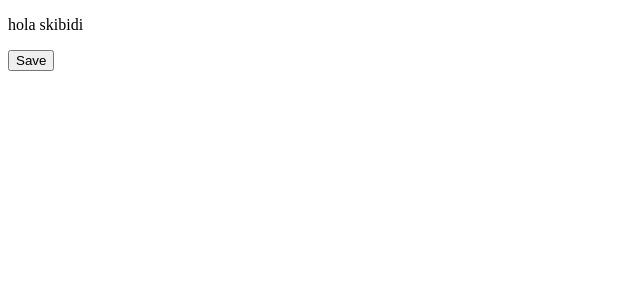
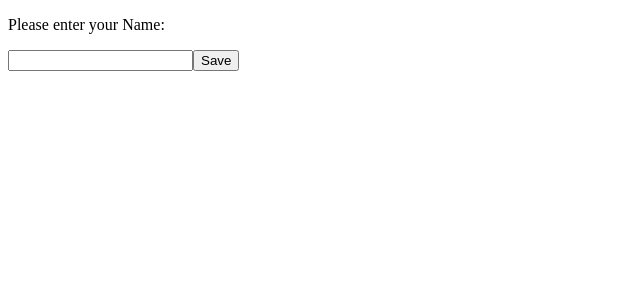
Before and after one commit to amaljoby03/appi, a React (Vite) app: page / in a window 1280 px wide. Shown: the top 300 px of the page, without its empty margins (0-640 px from the left). Built offline with nearby package versions, Linux system fonts and the light colour scheme.

Commit message:
formatting

```diff
--- a/src/components/NameInput.jsx
+++ b/src/components/NameInput.jsx
@@ -1,12 +1,10 @@
+function NameInput() {
+  return (
+    <>
+      <p>Please enter your Name:</p>
+      <input type="text"></input>
+    </>
+  );
+}
 
-function NameInput() {
-    return (
-      <>
-      <p>
-        hola skibidi
-        </p>
-      </>
-    )
-  }
-
-  export default NameInput
+export default NameInput;
--- a/src/components/SaveButton.jsx
+++ b/src/components/SaveButton.jsx
@@ -1,10 +1,5 @@
+function SaveButton() {
+  return <button>Save</button>;
+}
 
-function SaveButton() {
-    return (
-      <button>
-        Save
-      </button>
-    )
-  }
-
-  export default SaveButton
+export default SaveButton;
```
Also changed, not shown: src/button.jsx (+2 -6 lines), src/input.jsx (+4 -8 lines).
